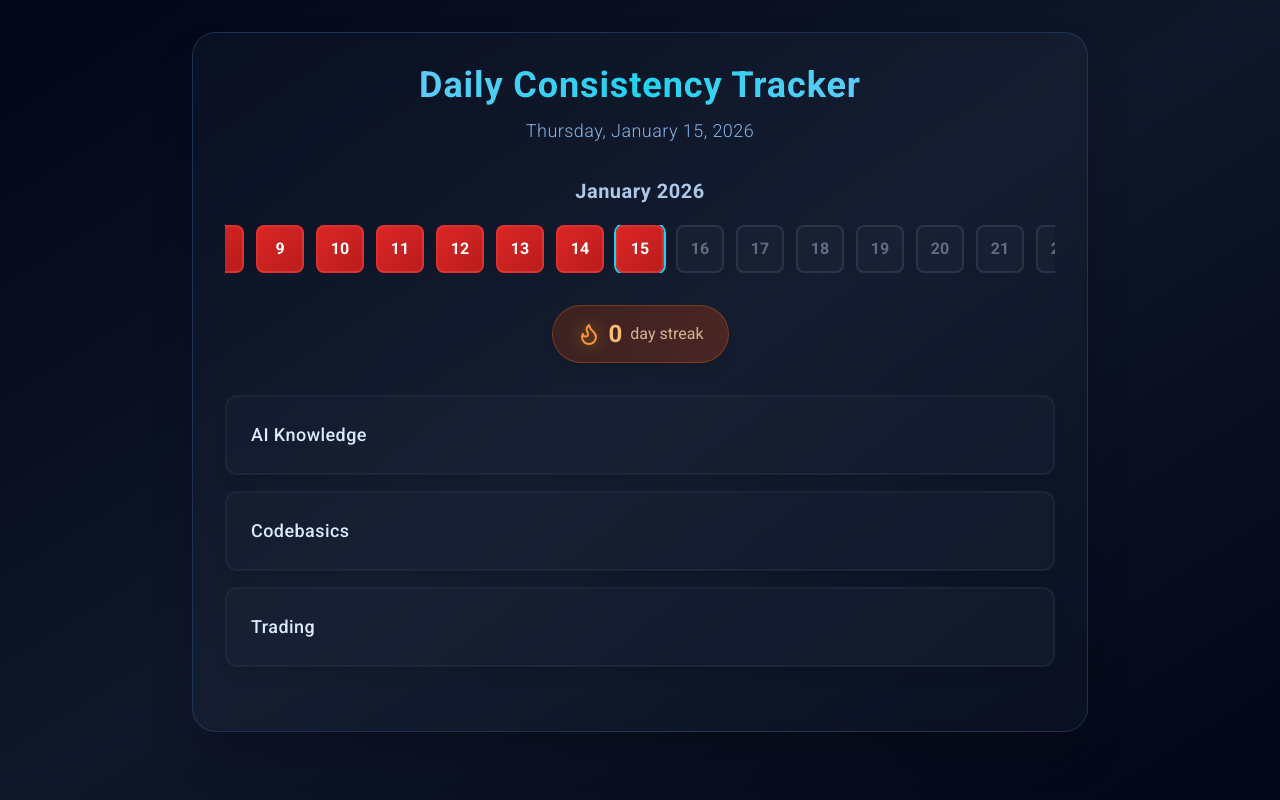
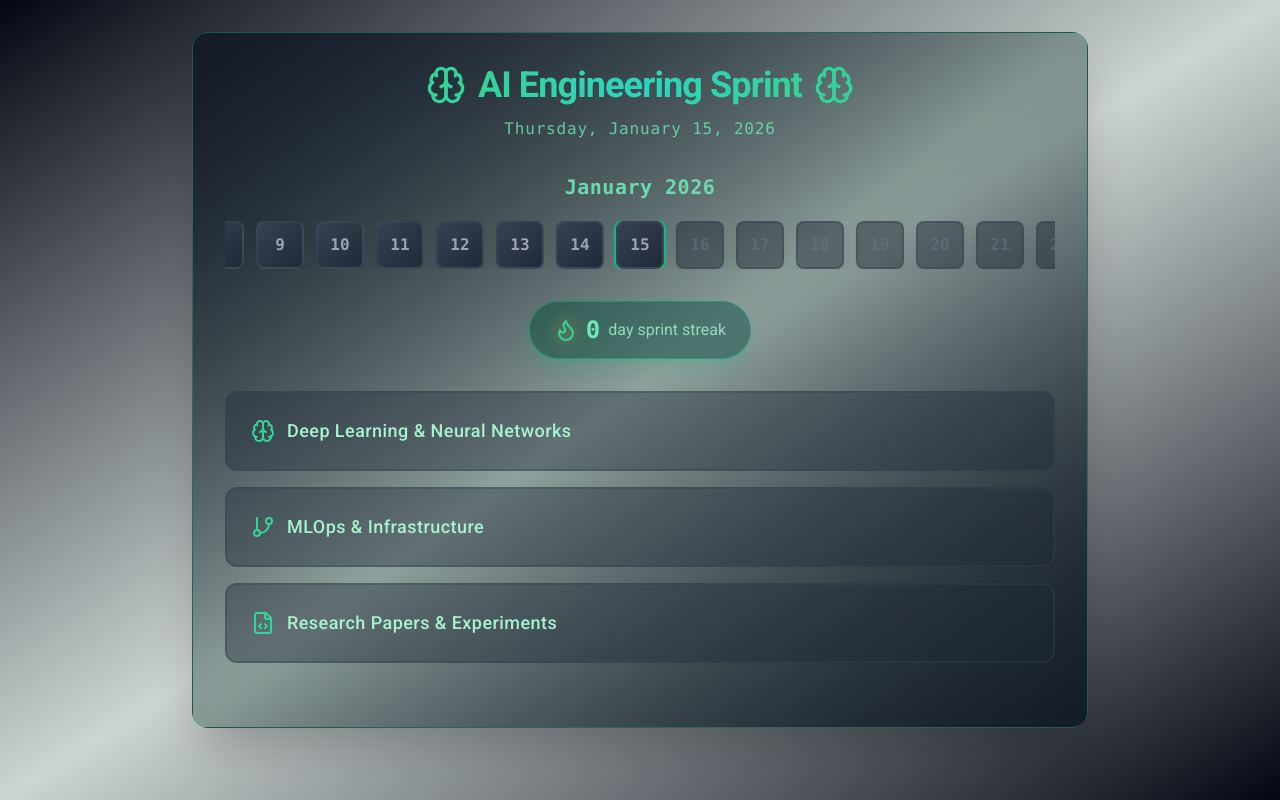
Before and after one commit to Saisumanthv/Learning-Consistency-Tracker, a React (Vite) app: page / in a window 1280 px wide. Built offline with nearby package versions, Linux system fonts and the light colour scheme; no server answers.

Commit message:
Updated App.tsx

```diff
--- a/src/App.tsx
+++ b/src/App.tsx
@@ -1,5 +1,5 @@
 import { useEffect, useState, useRef } from 'react';
-import { Check, Flame } from 'lucide-react';
+import { Check, Flame, Brain, GitBranch, FileCode } from 'lucide-react';
 import Confetti from './components/Confetti';
 
 interface TopicState {
@@ -30,9 +30,15 @@ export default function App() {
   const currentDateRef = useRef<HTMLDivElement>(null);
 
   const topicNames = {
-    ai_knowledge: 'AI Knowledge',
-    codebasics: 'Codebasics',
-    trading: 'Trading',
+    ai_knowledge: 'Deep Learning & Neural Networks',
+    codebasics: 'MLOps & Infrastructure',
+    trading: 'Research Papers & Experiments',
+  };
+
+  const topicIcons = {
+    ai_knowledge: Brain,
+    codebasics: GitBranch,
+    trading: FileCode,
   };
 
   const STORAGE_KEY = 'daily-completions';
@@ -210,19 +216,19 @@ export default function App() {
     const today = new Date().toISOString().split('T')[0];
 
     if (dateString > today) {
-      return 'bg-slate-800/40 border-2 border-slate-600/40 text-slate-400/60';
+      return 'bg-gray-900/40 border-2 border-gray-700/40 text-gray-500/60';
     }
 
     const completion = monthlyCompletions[dateString];
     if (!completion) {
-      return 'bg-gradient-to-br from-red-600 to-red-700 text-white border-2 border-red-500/50';
+      return 'bg-gradient-to-br from-gray-700 to-gray-800 text-gray-400 border-2 border-gray-600/50';
     }
 
     if (completion.ai_knowledge && completion.codebasics && completion.trading) {
-      return 'bg-gradient-to-br from-emerald-600 to-green-600 text-white border-2 border-emerald-400/50';
+      return 'bg-gradient-to-br from-emerald-600 to-teal-600 text-white border-2 border-emerald-400/70 shadow-lg shadow-emerald-500/30';
     }
 
-    return 'bg-gradient-to-br from-red-600 to-red-700 text-white border-2 border-red-500/50';
+    return 'bg-gradient-to-br from-gray-700 to-gray-800 text-gray-400 border-2 border-gray-600/50';
   };
 
   const formatDate = (date: Date) => {
@@ -242,22 +248,26 @@ export default function App() {
   };
 
   return (
-    <div className="min-h-screen bg-gradient-to-br from-slate-950 via-slate-900 to-slate-950 py-8 px-4">
+    <div className="min-h-screen bg-gradient-to-br from-gray-950 via-emerald-950/20 to-gray-950 py-8 px-4">
       {showBigCongrats && <Confetti />}
 
       <div className="max-w-4xl mx-auto">
-        <div className="bg-gradient-to-br from-slate-900/50 via-slate-800/40 to-slate-900/50 backdrop-blur-sm rounded-3xl shadow-2xl border border-blue-400/20 p-8 mb-6">
+        <div className="bg-gradient-to-br from-gray-900/90 via-emerald-950/30 to-gray-900/90 backdrop-blur-sm rounded-2xl shadow-2xl border border-emerald-500/30 p-8 mb-6">
           <div className="text-center mb-8">
-            <h1 className="text-4xl font-bold text-transparent bg-clip-text bg-gradient-to-r from-blue-300 via-cyan-400 to-blue-300 mb-3 tracking-wide">
-              Daily Consistency Tracker
+            <div className="flex items-center justify-center gap-3 mb-3">
+              <Brain className="w-10 h-10 text-emerald-400" />
+              <h1 className="text-4xl font-bold text-transparent bg-clip-text bg-gradient-to-r from-emerald-400 via-teal-400 to-emerald-400 tracking-tight">
+                AI Engineering Sprint
               </h1>
-            <p className="text-lg text-blue-300/90 font-light tracking-wide">
+              <Brain className="w-10 h-10 text-emerald-400" />
+            </div>
+            <p className="text-base text-emerald-300/80 font-mono tracking-wider">
               {formatDate(new Date(selectedDate + 'T00:00:00'))}
             </p>
           </div>
 
           <div className="mb-8">
-            <h3 className="text-xl font-semibold text-blue-200/90 mb-5 text-center tracking-wide">
+            <h3 className="text-xl font-semibold text-emerald-300/90 mb-5 text-center tracking-wide font-mono">
               {currentDate.toLocaleDateString('en-US', { month: 'long', year: 'numeric' })}
             </h3>
             <div className="overflow-x-auto scrollbar-hide">
@@ -276,9 +286,9 @@ export default function App() {
                       onClick={() => handleDateClick(day)}
                       className={`w-12 h-12 flex items-center justify-center rounded-lg font-semibold text-base ${getDateColor(
                         day
-                      )} flex-shrink-0 transition-all hover:scale-105 cursor-pointer ${
+                      )} flex-shrink-0 transition-all hover:scale-105 cursor-pointer font-mono ${
                         isSelected
-                          ? 'shadow-[0_0_0_2px_rgb(34_211_238_/_1)] shadow-cyan-400'
+                          ? 'shadow-[0_0_0_2px_rgb(16_185_129)] shadow-emerald-500'
                           : 'shadow-lg'
                       }`}
                     >
@@ -291,47 +301,53 @@ export default function App() {
           </div>
 
           <div className="flex items-center justify-center mb-8">
-            <div className="flex items-center bg-gradient-to-r from-orange-900/40 to-orange-800/40 border border-orange-500/30 px-6 py-3 rounded-full shadow-lg">
-              <Flame className="w-6 h-6 text-orange-400 mr-2 drop-shadow-glow" />
-              <span className="text-2xl font-bold text-orange-300">{streak}</span>
-              <span className="ml-2 text-orange-200/80 text-base font-normal">day streak</span>
+            <div className="flex items-center bg-gradient-to-r from-emerald-900/50 to-teal-900/50 border border-emerald-500/50 px-6 py-3 rounded-full shadow-lg shadow-emerald-500/20">
+              <Flame className="w-6 h-6 text-emerald-400 mr-2 drop-shadow-glow" />
+              <span className="text-2xl font-bold text-emerald-300 font-mono">{streak}</span>
+              <span className="ml-2 text-emerald-200/80 text-base font-normal">day sprint streak</span>
             </div>
           </div>
 
           {showBigCongrats && (
-            <div className="bg-gradient-to-r from-emerald-500/20 via-green-500/20 to-emerald-500/20 border-2 border-emerald-400 text-emerald-100 p-6 rounded-2xl mb-6 text-center animate-pulse shadow-2xl">
-              <h2 className="text-3xl font-bold text-transparent bg-clip-text bg-gradient-to-r from-emerald-200 to-green-300">
-                Congratulations!
+            <div className="bg-gradient-to-r from-emerald-500/20 via-teal-500/20 to-emerald-500/20 border-2 border-emerald-400 text-emerald-100 p-6 rounded-xl mb-6 text-center animate-pulse shadow-2xl shadow-emerald-500/20">
+              <h2 className="text-3xl font-bold text-transparent bg-clip-text bg-gradient-to-r from-emerald-200 to-teal-300">
+                Sprint Complete!
               </h2>
-              <p className="text-xl mt-2 text-emerald-200/90">You've made your time useful today!</p>
+              <p className="text-xl mt-2 text-emerald-200/90 font-mono">All modules completed for today</p>
             </div>
           )}
 
           <div className="space-y-4 mb-8">
-            {(Object.keys(topicNames) as Array<keyof TopicState>).map((topic) => (
+            {(Object.keys(topicNames) as Array<keyof TopicState>).map((topic) => {
+              const Icon = topicIcons[topic];
+              return (
                 <div key={topic}>
                   <button
                     onClick={() => handleTopicCheck(topic)}
-                  className={`w-full flex items-center justify-between p-6 rounded-xl cursor-pointer transition-all duration-300 shadow-lg ${
+                    className={`w-full flex items-center justify-between p-6 rounded-xl cursor-pointer transition-all duration-300 ${
                       topics[topic]
-                      ? 'bg-gradient-to-r from-emerald-600 to-green-600 border-2 border-emerald-400 hover:from-emerald-700 hover:to-green-700'
-                      : 'bg-slate-800/30 border-2 border-slate-700/30 hover:bg-slate-700/30 hover:border-blue-500/40'
+                        ? 'bg-gradient-to-r from-emerald-600/90 to-teal-600/90 border-2 border-emerald-400/70 hover:from-emerald-600 hover:to-teal-600 shadow-lg shadow-emerald-500/20'
+                        : 'bg-gray-800/40 border-2 border-gray-700/40 hover:bg-gray-800/60 hover:border-emerald-500/40'
                     }`}
                   >
-                  <span className="text-lg font-medium text-blue-100 tracking-wide">
+                    <div className="flex items-center gap-3">
+                      <Icon className={`w-6 h-6 ${topics[topic] ? 'text-white' : 'text-emerald-400'}`} />
+                      <span className={`text-lg font-medium tracking-wide ${topics[topic] ? 'text-white' : 'text-emerald-200'}`}>
                         {topicNames[topic]}
                       </span>
+                    </div>
                     {topics[topic] && (
                       <Check className="w-6 h-6 text-white drop-shadow-md" />
                     )}
                   </button>
                   {completionMessages[topic] && (
                     <div className="mt-2 ml-4 text-emerald-300 font-normal text-base animate-pulse">
-                    Congrats on completing {topicNames[topic]} today!
+                      Module completed: {topicNames[topic]}
                     </div>
                   )}
                 </div>
-            ))}
+              );
+            })}
           </div>
         </div>
       </div>
```
Lines whose indentation alone changed are shown as unchanged.
